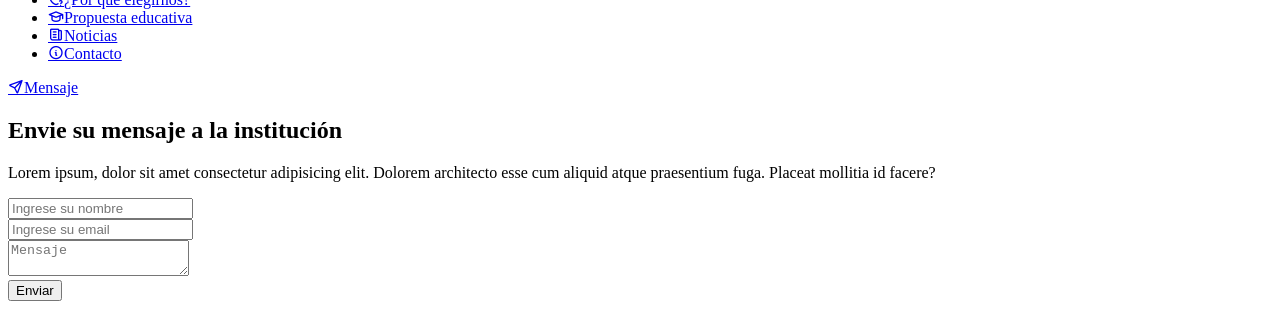
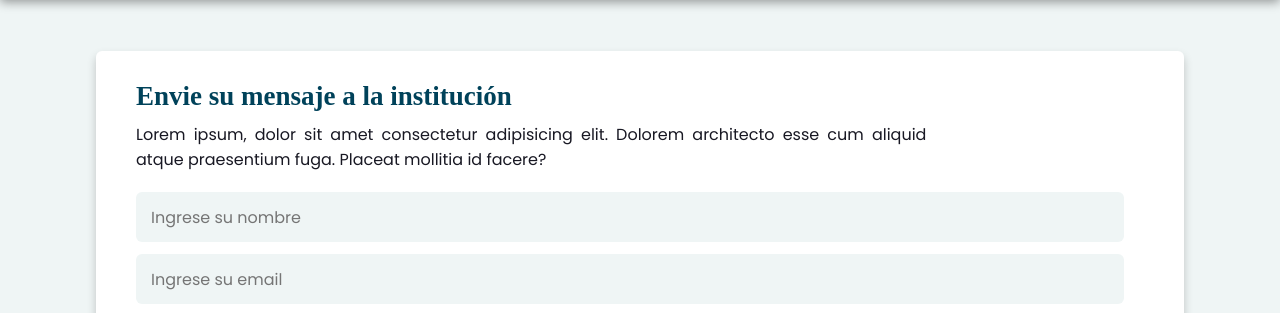
Before and after one commit to lautarosanchez17/PROYECTO-INTEGRADOR-WEB-UNTREFSCHOOL., a plain HTML site: page formulario.html in a window 1280 px wide. Shown: the part 69-382 px from the top of the page. Drawn offline with Linux system fonts and the light colour scheme; the site is published under a folder, as on GitHub Pages, so addresses that start at the root find nothing; a web font is replaced by a local one.

Commit message:
correcion de css

```diff
--- a/formulario.html
+++ b/formulario.html
@@ -4,8 +4,8 @@
     <meta charset="UTF-8">
     <meta name="viewport" content="width=device-width, initial-scale=1.0">
     <title>UNTREF School</title>
-    <link rel="icon" href="/favicon/logo-untref.png" type="image/png">
-    <link rel="stylesheet" href="/css/style.css">
+    <link rel="icon" href="./favicon/logo-untref.png" type="image/png">
+    <link rel="stylesheet" href="./css/style.css">
     <link rel="stylesheet" href="https://cdn.jsdelivr.net/npm/@tabler/icons-webfont@latest/tabler-icons.min.css">
 </head>
 <body>
```
Also changed, not shown: index.html (+2 -2 lines).
